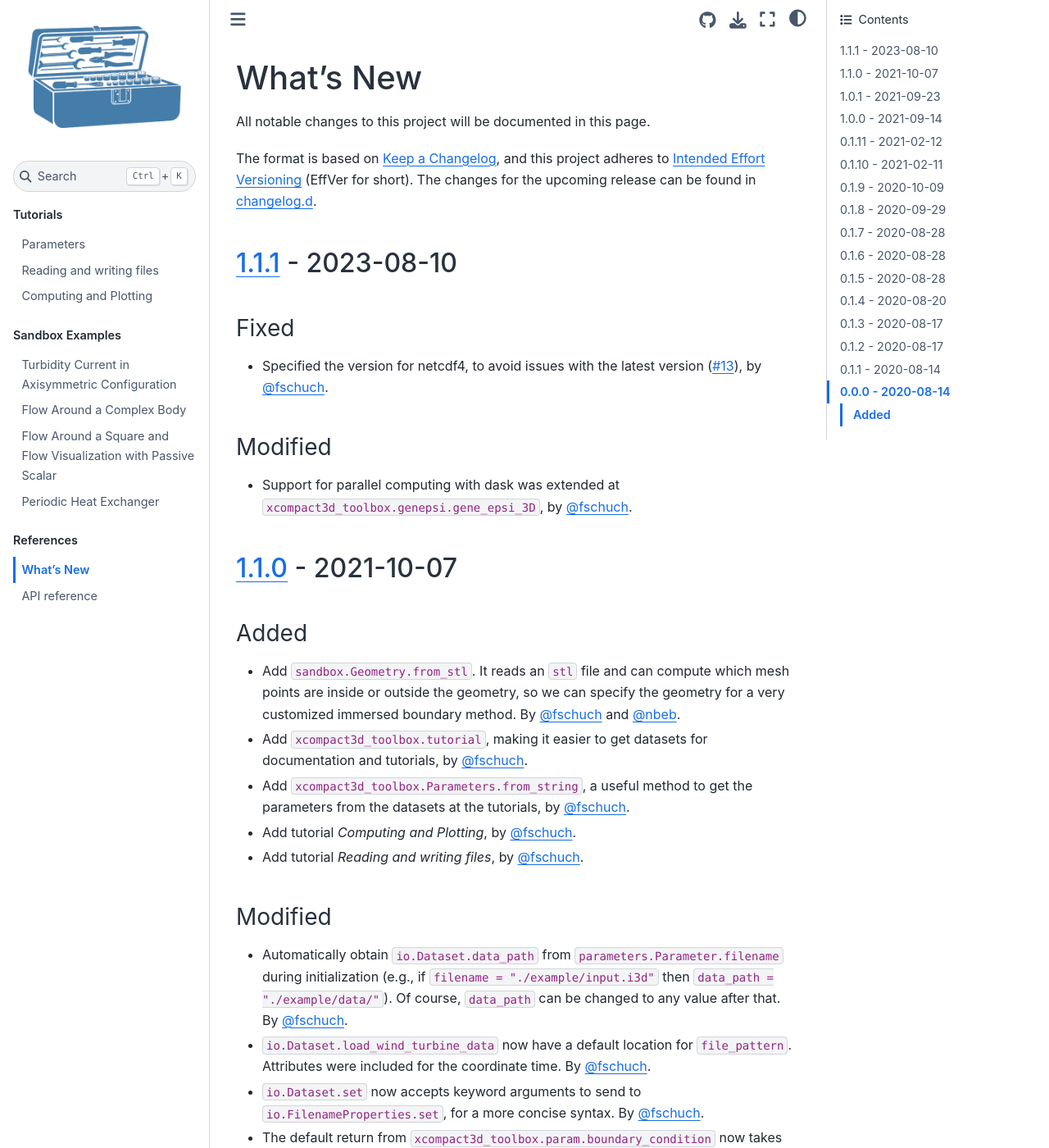
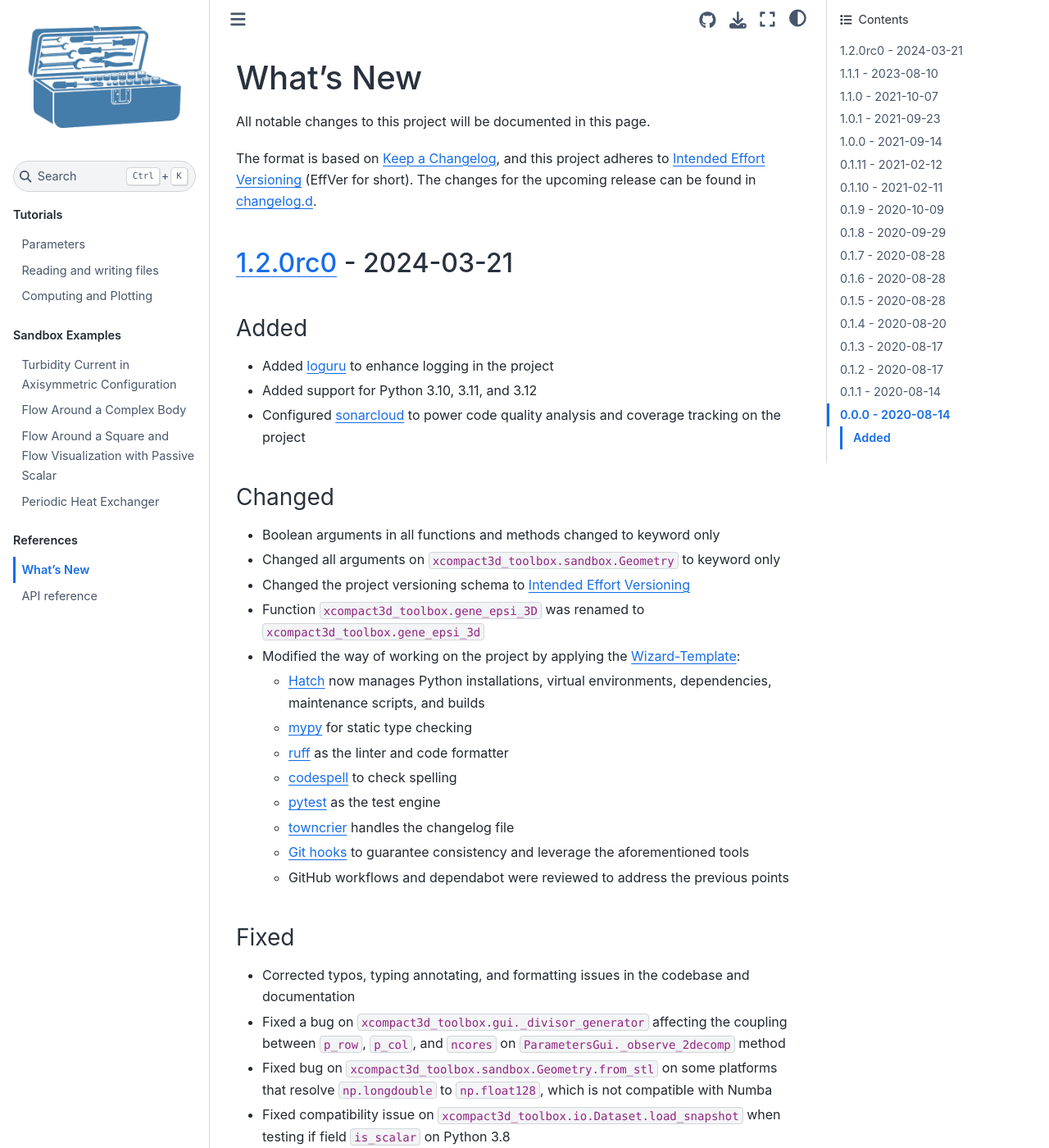
Before and after one commit to fschuch/xcompact3d_toolbox, a Jupyter Book: the page built from docs/news.md, in a window 1280 px wide and 1400 px high. Shown: the whole window at 82% size. Built offline with Jupyter Book 1.0.4 settings and Sphinx 7.4.7 and the Sphinx Book theme 1.1.4, drawn with Linux system fonts in a browser that asks for light colours; some of the changed text lies outside the part shown.

Commit message:
Release 1.2.0rc0 (#24)
* Prepared release 1.2.0rc0

---------

Co-authored-by: fschuch <fschuch@users.noreply.github.com>
Co-authored-by: pre-commit-ci[bot] <66853113+pre-commit-ci[bot]@users.noreply.github.com>
Co-authored-by: Felipe N. Schuch <me@fschuch.com>

```diff
--- a/docs/index.rst
+++ b/docs/index.rst
@@ -27,7 +27,6 @@ compare results to validate any future Fortran implementations.
 **Useful links**
 
 * `View on GitHub`_;
-* `Changelog`_;
 * `Suggestions for new features and bug report`_;
 * `See what is coming next (Project page)`_.
 
@@ -44,10 +43,6 @@ It is possible to install using pip::
 There are other dependency sets for extra functionality::
 
    pip install xcompact3d-toolbox[visu] # interactive visualization with hvplot and others
-   pip install xcompact3d-toolbox[doc]  # dependencies to build the documentation
-   pip install xcompact3d-toolbox[dev]  # tools for development
-   pip install xcompact3d-toolbox[test] # tools for testing
-   pip install xcompact3d-toolbox[all]  # all the above
 
 To install from source, clone de repository::
 
@@ -135,7 +130,6 @@ Examples
 .. image:: https://www.fschuch.com/en/slides/2021-x3d-dev-meeting/Output.gif
 
 .. _`View on GitHub`: https://github.com/fschuch/xcompact3d_toolbox
-.. _`Changelog`: https://github.com/fschuch/xcompact3d_toolbox/blob/master/CHANGELOG.md
 .. _`Suggestions for new features and bug report`: https://github.com/fschuch/xcompact3d_toolbox/issues
 .. _`See what is coming next (Project page)`: https://github.com/fschuch/xcompact3d_toolbox/projects/1
 
--- a/docs/news.md
+++ b/docs/news.md
@@ -1,17 +1,54 @@
 # What’s New
-
-<!-- markdown-link-check-disable -->
 
 All notable changes to this project will be documented in this page.
 
 The format is based on [Keep a Changelog](https://keepachangelog.com/en/1.0.0/), and this project adheres to [Intended Effort Versioning](https://jacobtomlinson.dev/effver/) (EffVer for short).
 The changes for the upcoming release can be found in [changelog.d](https://github.com/fschuch/xcompact3d_toolbox/tree/main/changelog.d/).
 
-<!-- markdown-link-check-enable -->
-
 <!-- WARNING: This file is auto-generated. Do not manually update this file. -->
 
 <!-- towncrier release notes start -->
+
+## [1.2.0rc0](https://github.com/fschuch/xcompact3d_toolbox/releases/tag/v1.2.0rc0) - 2024-03-21<!-- markdown-link-check-disable-line -->
+
+### Added
+
+- Added [loguru](https://loguru.readthedocs.io/en/stable/) to enhance logging in the project
+- Added support for Python 3.10, 3.11, and 3.12
+- Configured [sonarcloud](https://sonarcloud.io/project/overview?id=fschuch_xcompact3d_toolbox) to power code quality analysis and coverage tracking on the project
+
+### Changed
+
+- Boolean arguments in all functions and methods changed to keyword only
+
+- Changed all arguments on `xcompact3d_toolbox.sandbox.Geometry` to keyword only
+
+- Changed the project versioning schema to [Intended Effort Versioning](https://jacobtomlinson.dev/effver/)
+
+- Function `xcompact3d_toolbox.gene_epsi_3D` was renamed to `xcompact3d_toolbox.gene_epsi_3d`
+
+- Modified the way of working on the project by applying the [Wizard-Template](https://github.com/fschuch/wizard-template):
+
+  - [Hatch](https://hatch.pypa.io) now manages Python installations, virtual environments, dependencies, maintenance scripts, and builds
+  - [mypy](https://mypy.readthedocs.io/en/stable/) for static type checking
+  - [ruff](https://github.com/astral-sh/ruff) as the linter and code formatter
+  - [codespell](https://github.com/codespell-project/codespell) to check spelling
+  - [pytest](https://docs.pytest.org/en/7.4.x/) as the test engine
+  - [towncrier](https://towncrier.readthedocs.io/en/stable/index.html) handles the changelog file
+  - [Git hooks](https://pre-commit.com/) to guarantee consistency and leverage the aforementioned tools
+  - GitHub workflows and dependabot were reviewed to address the previous points
+
+### Fixed
+
+- Corrected typos, typing annotating, and formatting issues in the codebase and documentation
+- Fixed a bug on `xcompact3d_toolbox.gui._divisor_generator` affecting the coupling between `p_row`, `p_col`, and `ncores` on `ParametersGui._observe_2decomp` method
+- Fixed bug on `xcompact3d_toolbox.sandbox.Geometry.from_stl` on some platforms that resolve `np.longdouble` to `np.float128`, which is not compatible with Numba
+- Fixed compatibility issue on `xcompact3d_toolbox.io.Dataset.load_snapshot` when testing if field `is_scalar` on Python 3.8
+- Fixed issue on `xcompact3d_toolbox.sandbox.Geometry.square` that was resulting in a TypeError because `set` object is not subscriptable
+
+### Documentation
+
+- Replaced documentation framework by [Jupyter Books](https://jupyterbook.org/en/stable/intro.html) to enhance interactive tutorials
 
 ## [1.1.1](https://github.com/fschuch/xcompact3d_toolbox/releases/tag/v1.1.1) - 2023-08-10
 
--- a/towncrier.toml
+++ b/towncrier.toml
@@ -3,8 +3,9 @@ package = "xcompact3d_toolbox"
 directory = "changelog.d"
 filename = "docs/news.md"
 start_string = "<!-- towncrier release notes start -->\n"
-title_format = "## [{version}](https://github.com/fschuch/xcompact3d_toolbox/releases/tag/v{version}) - {project_date}"
+title_format = "## [{version}](https://github.com/fschuch/xcompact3d_toolbox/releases/tag/v{version}) - {project_date}<!-- markdown-link-check-disable-line -->"
 issue_format = "[#{issue}](https://github.com/fschuch/xcompact3d_toolbox/issues/{issue})"
+underlines = ["", "", ""]
 
 [[tool.towncrier.type]]
 directory = "security"
--- a/xcompact3d_toolbox/_version.py
+++ b/xcompact3d_toolbox/_version.py
@@ -1,3 +1,3 @@
 """Version information for xcompact3d_toolbox package."""
 
-__version__ = "1.1.1"
+__version__ = "1.2.0rc0"
```
Also changed, not shown: README.md (+2 -2 lines), changelog.d/+1f5c6649.fixed.md (deleted, +0 -1 lines), changelog.d/+4517c34f.changed.md (deleted, +0 -1 lines), changelog.d/+548c549a.added.md (deleted, +0 -1 lines), changelog.d/+651a832a.changed.md (deleted, +0 -10 lines), changelog.d/+659925a9.fixed.md (deleted, +0 -1 lines), changelog.d/+66ff54ce.fixed.md (deleted, +0 -1 lines), changelog.d/+80ff934b.changed.md (deleted, +0 -1 lines), changelog.d/+86de082c.added.md (deleted, +0 -1 lines), changelog.d/+a7c50061.added.md (deleted, +0 -1 lines), changelog.d/+b768adc2.changed.md (deleted, +0 -1 lines), changelog.d/+b7e6f42f.changed.md (deleted, +0 -1 lines), changelog.d/+c71ded6a.fixed.md (deleted, +0 -1 lines), changelog.d/+c9f0a36f.fixed.md (deleted, +0 -1 lines), 1 more files.
